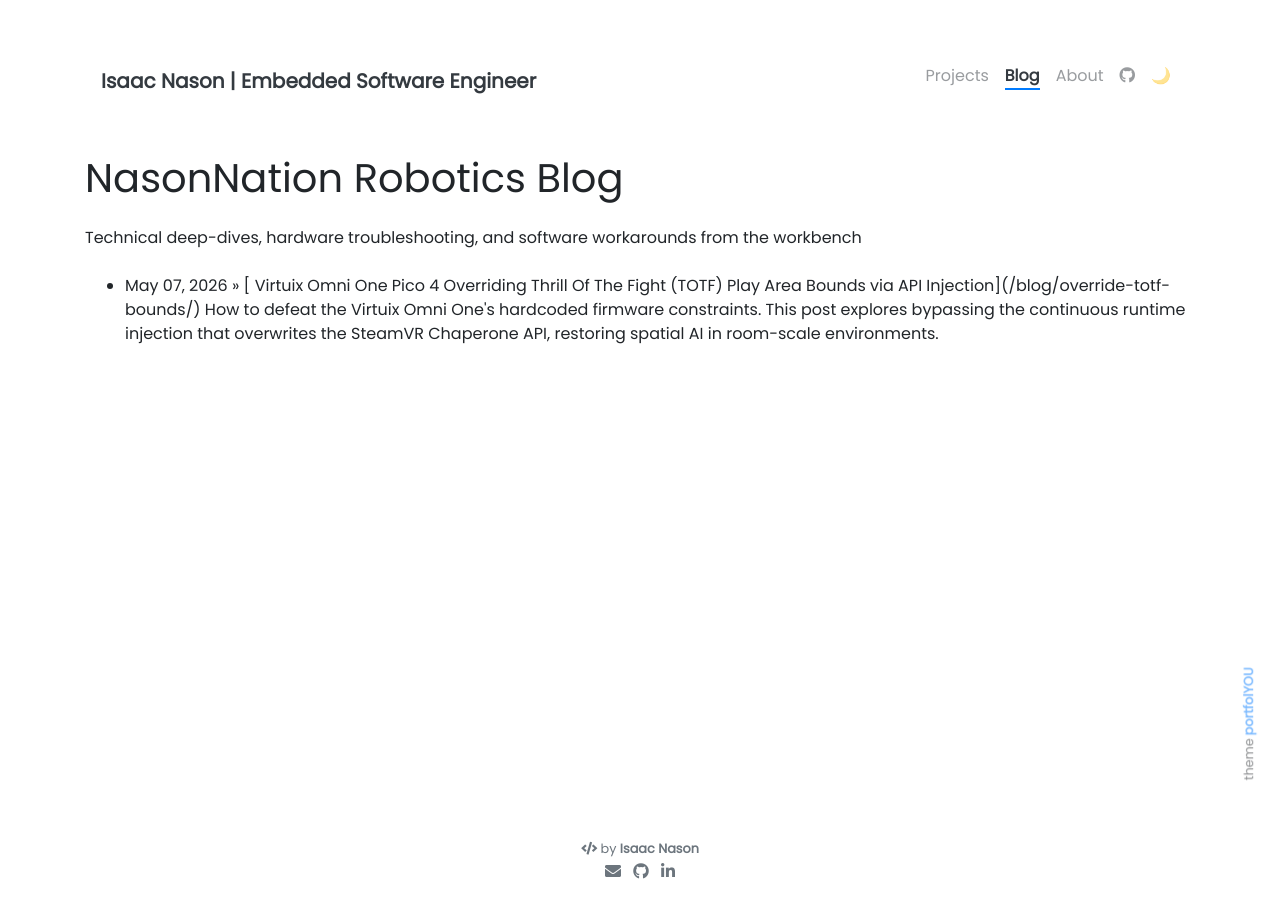
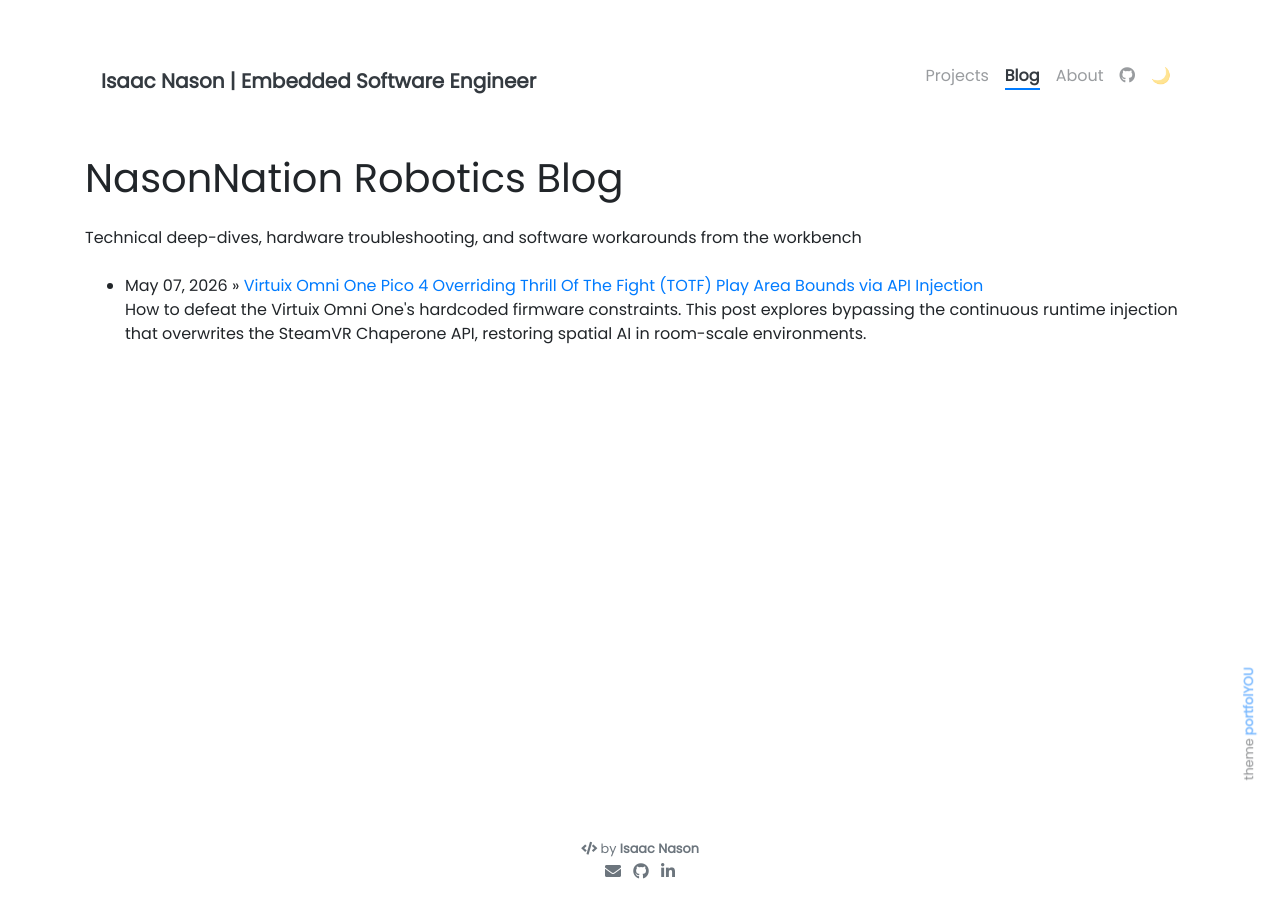
Before and after one commit to mistabowhunta/github.io, a Jekyll site: the page built from pages/blog.md, in a window 1280 px wide. Built offline with Jekyll 4.4.1, drawn with Linux system fonts in a browser that asks for light colours.

Commit message:
Update blog.md

```diff
--- a/pages/blog.md
+++ b/pages/blog.md
@@ -9,11 +9,19 @@ permalink: /blog/
 <p class="mb-4">Technical deep-dives, hardware troubleshooting, and software workarounds from the workbench</p>
 
 <ul>
+
   {% for post in site.posts %}
+
     <li>
-      {{ post.date | date: "%B %d, %Y" }} »
-      [{{ post.title }}]({{ site.baseurl }}{{ post.url }})
-      {{ post.description }}
+
+      <span>{{ post.date | date: "%B %d, %Y" }}</span> &raquo;
+
+      <a href="{{ site.baseurl }}{{ post.url }}">{{ post.title }}</a>
+
+      <p>{{ post.description }}</p>
+
     </li>
+
   {% endfor %}
+
 </ul>
```
